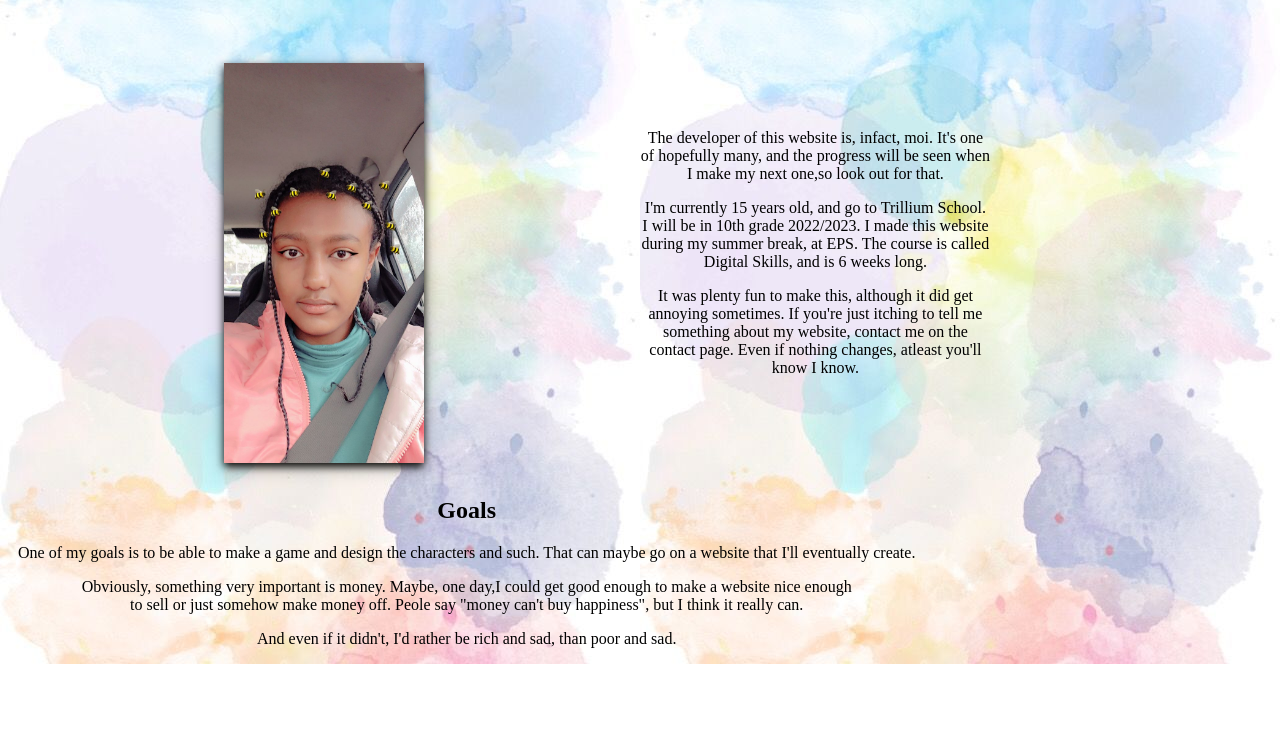
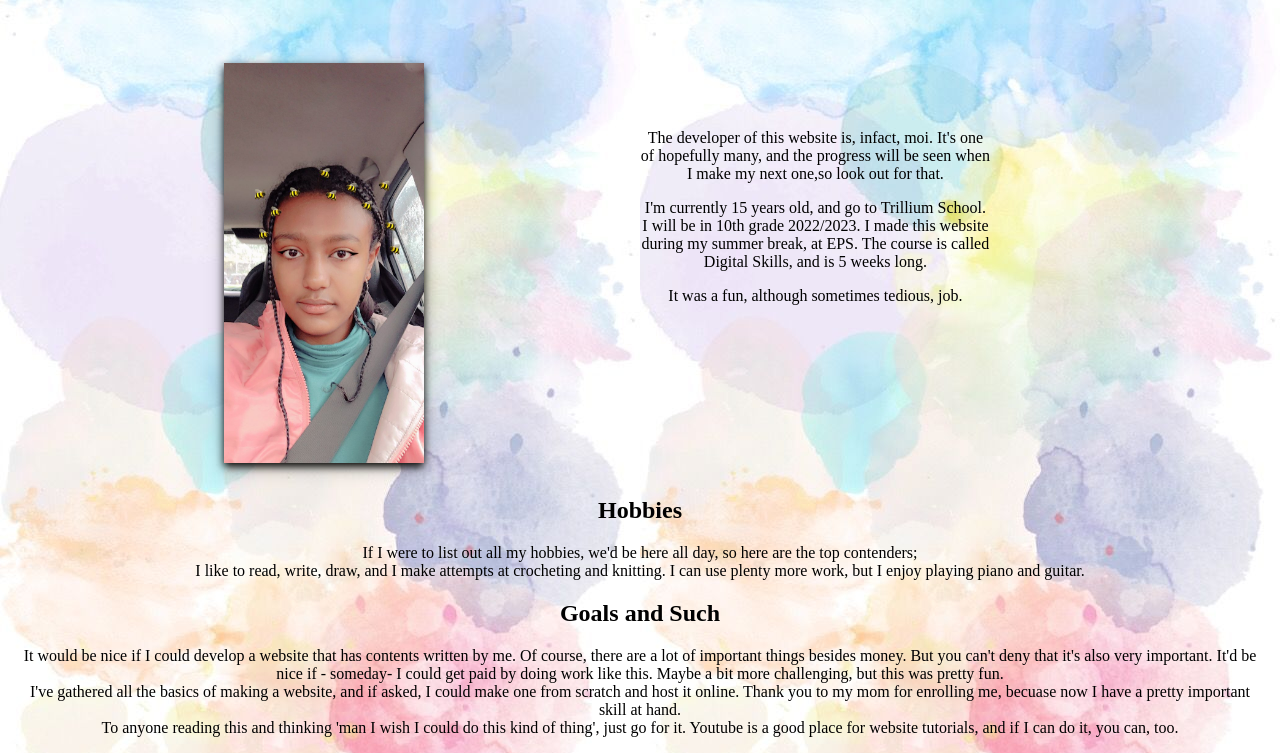
Before and after one commit to Mahlet-Dagnachew/Summer-Camp, a plain HTML site: page About_Us.html in a window 1280 px wide. Shown: the part 152-905 px from the top of the page. Before the commit the page ends 816 px from the top, so only its background shows below. Drawn offline with Linux system fonts and the light colour scheme.

Commit message:
Add files via upload

```diff
--- a/About_Us.html
+++ b/About_Us.html
@@ -7,13 +7,18 @@
 <link rel = "icon" href = "./ArtistMuch/Summer-camp.png"/>
 <link rel="stylesheet" href="https://cdnjs.cloudflare.com/ajax/libs/font-awesome/4.7.0/css/font-awesome.min.css">
 <meta charset = "utf-8">
+<meta name="viewport" content="width=device-width, initial-scale=1.0">
 
 </head>
+
 <body>
 <div id = "nav-bar">
 	<div id = "nav-bar-title">
-	<li class = "nav-bar-list"><a href = "./About_Us.html"><img id = "icon" src = "./ArtistMuch/bees_copy.jpeg" style = "width:50px"></a></li>
+		<li class = "nav-bar-list"><a href = "./About_Us.html"><img id = "icon" src = "./ArtistMuch/profile.png" style = "width:50px"></a></li>
 				<li  class = "nav-bar-list" id = "summer-camp"> Summer Camp </li>
+				</div>
+				<span style = "cursor:pointer"><div id = "menu" onclick = 'openNav()'></span>
+			<h2> <i class="fa fa-fw fa-bars"></i> Menu </h2>
 		</div>
 				<div id="mySidenav" class="sidenav">
 				<a href="javascript:void(0)" class="closebtn" onclick='closeNav()'>&times;</a>
@@ -26,8 +31,11 @@
 				<a href="./Contact.html">Contact</a>
 				<a href="#">About</a>
 				</div>
+	</div>
+</div>
+
+
 	<ul>
-
 		<div id = "nav-bar-links" >
 			<li class = "nav-bar-list"><a href = "./index.html">  Home </a></li>
 			<li class = "nav-bar-list"><a href = "./Events.html">Events</a></li>
@@ -38,27 +46,27 @@
 			<li class = "nav-bar-list"><a href = "./Contact.html">Contact Us</a></li>
 			<li class = "nav-bar-list"><a href = "#" id = "active"> About Me </a></li>
 			</div>
-		<span style = "cursor:pointer"><div id = "menu" onclick = 'openNav()'></span>
-			<h2> <i class="fa fa-fw fa-bars" alt = "menu"></i>  </h2>
-		</div>
+
 	</ul>
-	</div>
 	<h4 id = "name"> Mahlet Dagnachew</h4>
 	<div id = "main-content">
 	<div style = "text-align: center" class = "container">
 		<img id = "pic" src = "./ArtistMuch/bees.jpg"/>
 			<div id = "card" class = "cards">
 				<p> The developer of this website is, infact, moi. It's one of hopefully many, and the progress will be seen when I make my next one,so look out for that. <br></p>
-				<p>I'm currently 15 years old, and go to Trillium School. I will be in 10th grade 2022/2023. I made this website during my summer break, at EPS. The course is called Digital Skills, and is 6 weeks long.<br></p>
-				<p>It was plenty fun to make this, although it did get annoying sometimes. If you're just itching to tell me something about my website, contact me on the contact page. Even if nothing changes, atleast you'll know I know.</p>
+				<p>I'm currently 15 years old, and go to Trillium School. I will be in 10th grade 2022/2023. I made this website during my summer break, at EPS. The course is called Digital Skills, and is 5 weeks long.<br></p>
+				<p>It was a fun, although sometimes tedious, job. </p>
 			</div>
 			<div class = "cards" id = "card2">
-		<h2> Goals </h2>
-		<p> One of my goals is to be able to make a game and design the characters and such. That can maybe go on a website that I'll eventually create. <br></p>
-		<p> Obviously, something very important is money. Maybe, one day,I could get good enough to make a website nice enough<br>
-		to sell or just somehow make money off. Peole say "money can't buy happiness", but I think it really can.<br></p>
-		<p> And even if it didn't, I'd rather be rich and sad, than poor and sad.<br></p>
-			</div>
+		<h2> Hobbies </h2>
+		<p>If I were to list out all my hobbies, we'd be here all day, so here are the top contenders; <br>
+			I like to read, write, draw, and I make attempts at crocheting and knitting. I can use plenty more work, but I enjoy playing piano and guitar.</p>
+		<h2>Goals and Such</h2>
+		<p>It would be nice if I could develop a website that has contents written by me. Of course, there are a lot of important things besides money. But you can't deny that it's also very important. It'd be nice if - someday- I could get paid by doing work like this. Maybe a bit more challenging, but this was pretty fun. <br>
+			I've gathered all the basics of making a website, and if asked, I could make one from scratch and host it online. Thank you to my mom for enrolling me, becuase now I have a pretty important skill at hand. <br>
+			To anyone reading this and thinking 'man I wish I could do this kind of thing', just go for it. Youtube is a good place for website tutorials, and if I can do it, you can, too.
+		</p>
+
 			</div>
 	</div>
 </body>
```
Also changed, not shown: Clubs.html (+3 -2 lines), Contact.html (+6 -4 lines), Events.html (+2 -1 lines), Parents.html (+4 -2 lines), Students.html (+2 -1 lines), Teachers.html (+2 -1 lines), index.html (+2 -1 lines). Lines whose indentation alone changed are shown as unchanged.
